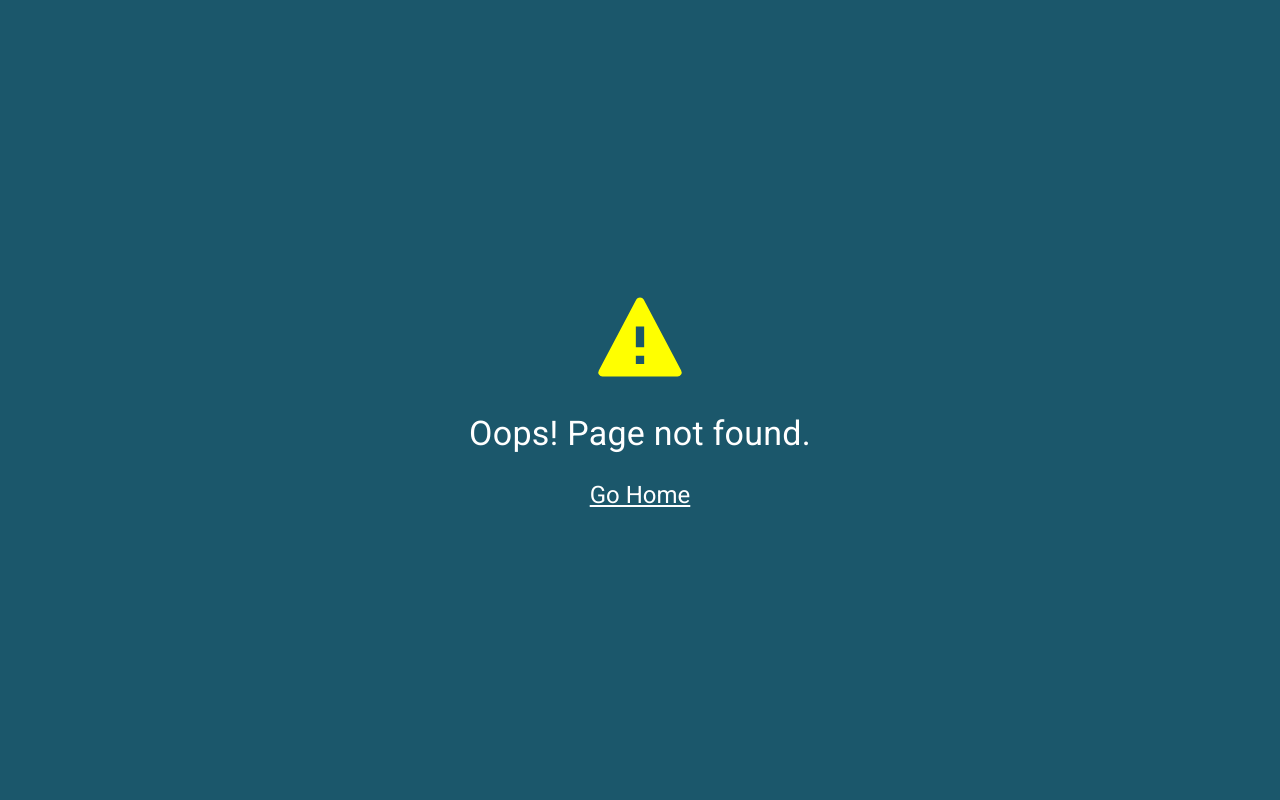
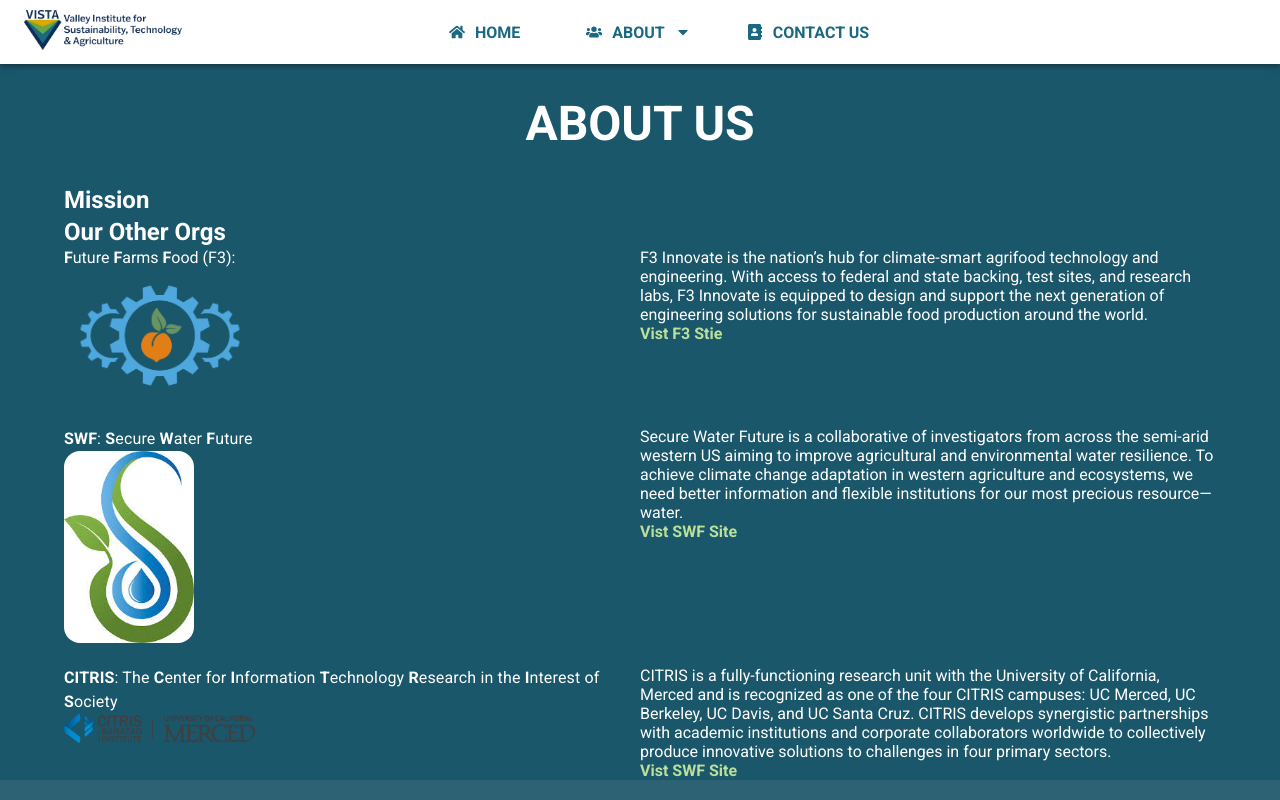
Before and after one commit to citris-ucmerced/Vista, a React (Create React App) app: page /Mission in a window 1280 px wide. Before the commit this address had no page. Shown: the top 800 px of the page. Built offline with nearby package versions, Linux system fonts and the light colour scheme.

Commit message:
Feat(Mission.js): Added a mission page

```diff
--- a/src/App.js
+++ b/src/App.js
@@ -11,6 +11,8 @@
 import News from "./pages/News.js";
 import NotFound from "./pages/NotFound.js";
 import NewsDetail from "./components/NewsDetail.js";
+import Mission from "./pages/Mission.js";
+
 
 import "./global.css";
 
@@ -21,6 +23,7 @@
           <Routes>
             <Route path="/" element={<Home />} />
             <Route path="contactus" element={<ContactUs />} />
+            <Route path="/Mission" element={<Mission />} />
             <Route path="/people" element={<People />} />
             <Route path="/location" element={<Location />} />
             <Route path="/events" element={<Events />} />
--- /dev/null
+++ b/src/pages/Mission.js
@@ -0,0 +1,119 @@
+import { Helmet } from "react-helmet-async";
+import { Container, Box, Typography, Grid } from "@mui/material";
+
+import Navbar from "../components/Navbar";
+import Footer from "../components/Footer";
+import Header from "../components/Header";
+
+import f3Logo from "../assets/images/F3_Logo.png";
+import swfLogo from "../assets/images/swfLogo.jpeg"
+import citrisLogo from "../assets/images/citrisLogo.png"
+
+
+const Mission = () => {
+  return (
+    <>
+      {/* Helmet component for setting the page title, description and canonical link */}
+      <Helmet>
+        <title>Mission</title>
+        <meta name="description" content="Get to know how VISTA started" />
+        <link rel="canonical" href="/Mission" />
+      </Helmet>
+
+      <div>
+        {/* Navbar component */}
+        <Navbar />
+        {/* Header */}
+        <Container>
+          <Header
+            title={"ABOUT US"}
+          />
+        </Container>
+
+        {/* Body */}
+        <Container>
+            <Typography variant="h5" fontWeight="bold">
+                Mission
+
+            </Typography>
+
+            {/* <Typography variant="h5" fontWeight="bold">
+                Goals
+            </Typography> */}
+
+            {/* Partner list */}
+            <Typography variant="h5" fontWeight="bold">
+                Our Other Orgs
+            </Typography>
+
+            <Grid container spacing="auto" md={12}>
+              {/* F3 */}
+                  <Grid item sm={12} md={6}>
+                    <p> <strong>F</strong>uture <strong>F</strong>arms <strong>F</strong>ood (F3):</p>
+                    <Typography className="location-text">
+                      <Box
+                        component="img"
+                        sx={{
+                        maxHeight: "12rem",
+                        maxWidth: "12rem",
+                        borderRadius: "1rem",
+                        }}
+                        src={f3Logo}
+                      />
+                    </Typography>
+                  </Grid>
+                  <Grid item sm="auto" md={6}>
+                      <p className="indentText">F3 Innovate is the nation’s hub for climate-smart agrifood technology and engineering. With access to federal and state backing, test sites, and research labs, F3 Innovate is equipped to design and support the next generation of engineering solutions for sustainable food production around the world.</p>
+                    <a className="link center" href="https://f3.ucmerced.edu/Mission">Vist F3 Stie</a>
+                  </Grid>
+
+                  {/* SWF */}
+                    <Grid item sm={12} md={6}>
+                      <Typography className="location-text">
+                        <p><b>SWF</b>:  <strong>S</strong>ecure <strong>W</strong>ater <strong>F</strong>uture </p>
+                        <Box
+                          component="img"
+                          sx={{
+                          maxHeight: "12rem",
+                          maxWidth: "12rem",
+                          borderRadius: "1rem",
+                          }}
+                          src={swfLogo}
+                        />
+                      </Typography>
+                    </Grid>
+
+                    <Grid item sm={12} md={6}>
+                        <p>Secure Water Future is a collaborative of investigators from across the semi-arid western US aiming to improve agricultural and environmental water resilience. To achieve climate change adaptation in western agriculture and ecosystems, we need better information and flexible institutions for our most precious resource—water.</p>
+                        <a className="link" href="https://securewaterfuture.net/swf">Vist SWF Site</a>
+                    </Grid>
+                  {/* CITRIS */}
+                  <Grid item sm={12} md={6}>
+                    <Typography className="location-text">
+                      <p><b>CITRIS</b>: The <strong>C</strong>enter for <strong>I</strong>nformation <strong>T</strong>echnology <strong>R</strong>esearch in the <strong>I</strong>nterest of <strong>S</strong>ociety </p>
+                      <Box
+                        component="img"
+                        sx={{
+                        maxHeight: "12rem",
+                        maxWidth: "12rem",
+                        borderRadius: "1rem",
+                        }}
+                        src={citrisLogo}
+                      />
+                    </Typography>
+                  </Grid>
+
+                  <Grid item sm="auto" md={6}>
+                      <p>CITRIS is a fully-functioning research unit with the University of California, Merced and is recognized as one of the four CITRIS campuses: UC Merced, UC Berkeley, UC Davis, and UC Santa Cruz. CITRIS develops synergistic partnerships with academic institutions and corporate collaborators worldwide to collectively produce innovative solutions to challenges in four primary sectors.</p>
+                      <a className="link" href="https://securewaterfuture.net/swf">Vist SWF Site</a>
+                  </Grid>
+          </Grid>
+        </Container>
+        {/* Footer component */}
+        <Footer />
+      </div>
+    </>
+  );
+};
+
+export default Mission;
--- /dev/null
+++ b/src/pages/styles/Mission.css
@@ -0,0 +1,19 @@
+.link {
+    color: #0077c2;
+    text-decoration: none;
+    font-weight: bold;
+  }
+
+.indentText{
+  text-indent: 20px;
+}
+
+.center{
+  text-align: center;
+}
+
+.boldText{
+  color: #daa900;
+  text-decoration: none;
+  font-weight: bold;
+}
```
